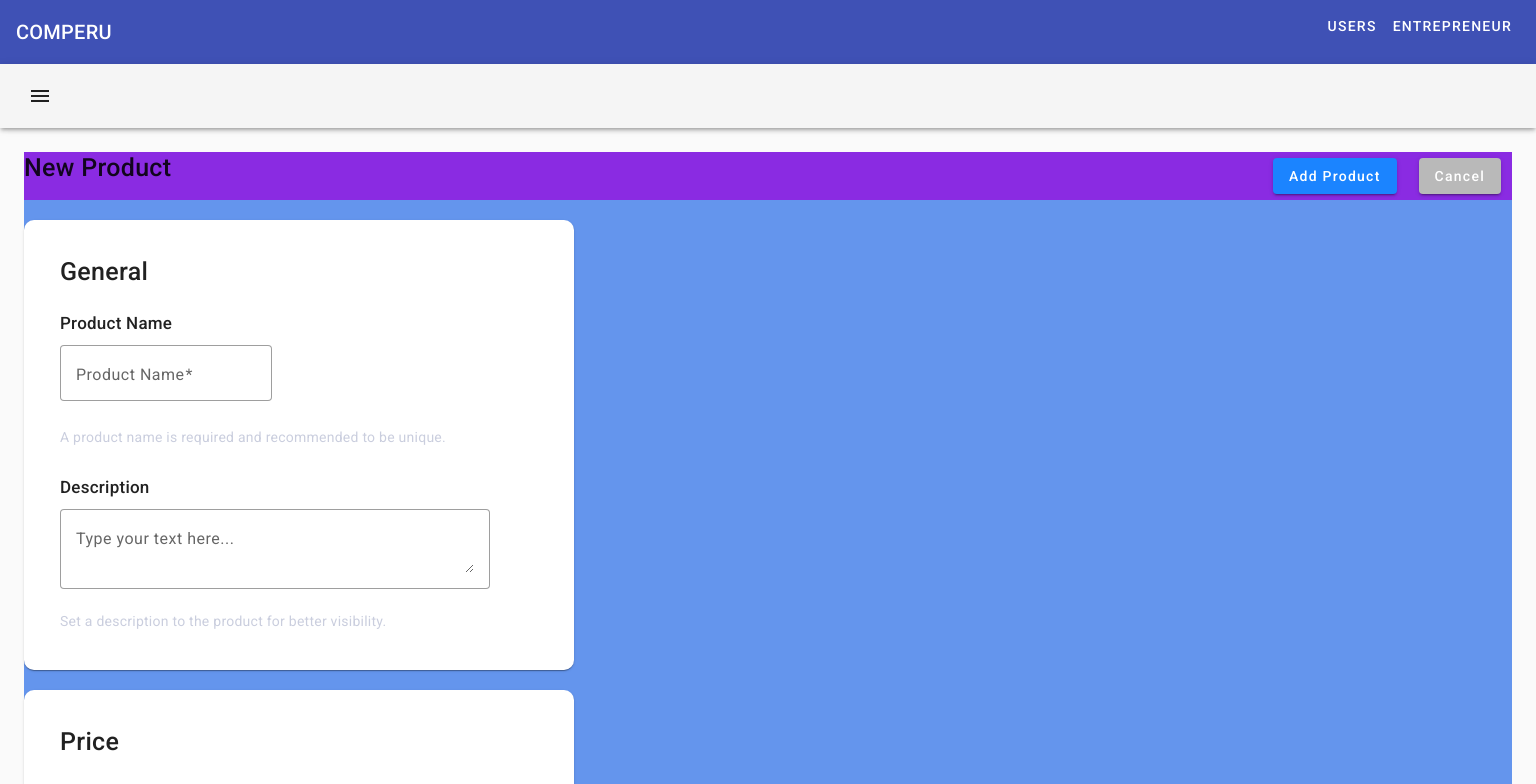
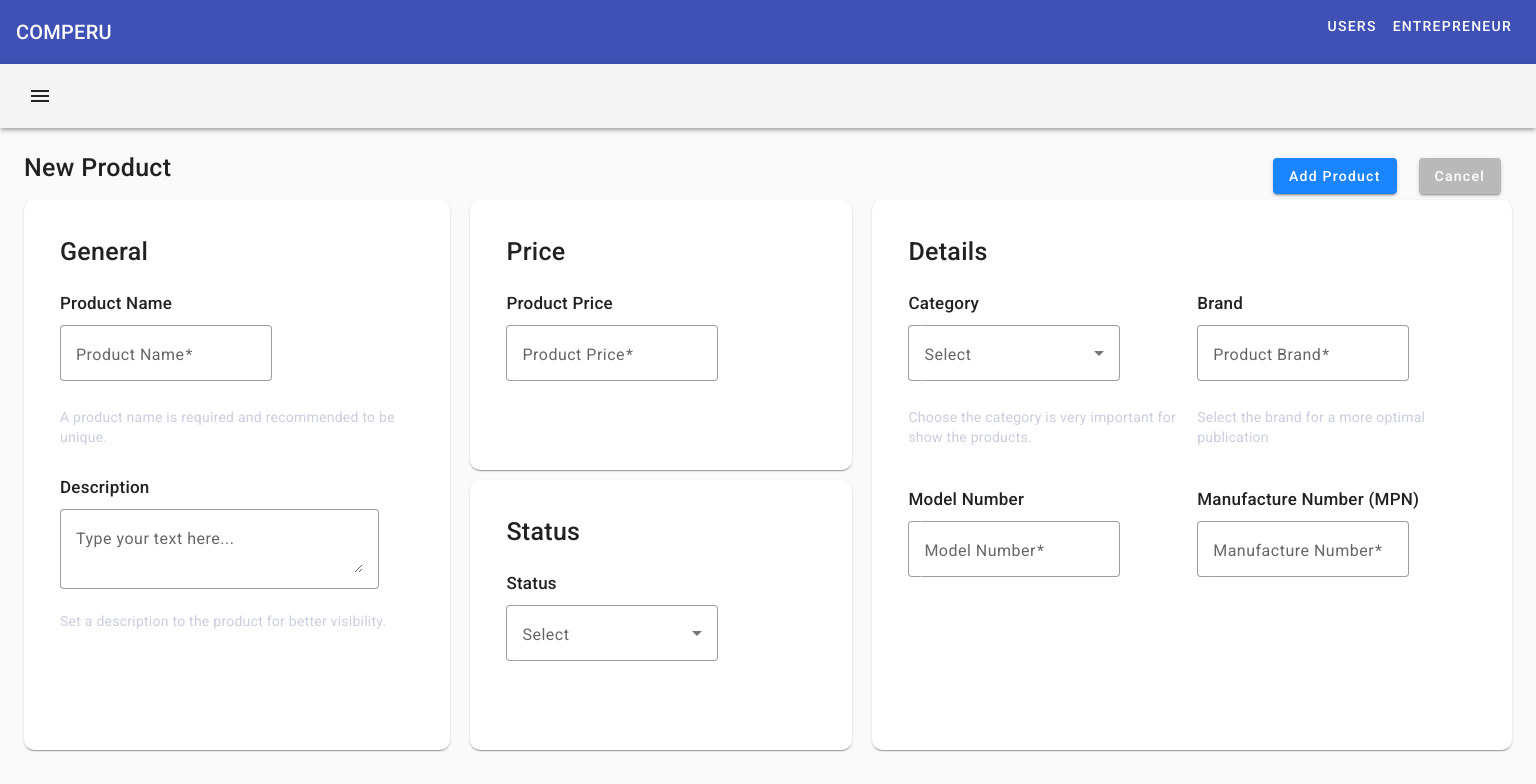
Before and after one commit to SI729-2401-WS51-Grupo-1/ComPeru-Frontend, an Angular app: page /entrepreneur/products in a window 1536 px wide. Both pictures are taken after typing "Sample" into the empty fields and a click on the button "Add Product". Shown: the top 784 px of the page. Built offline with nearby package versions, Linux system fonts and the light colour scheme; data requests are answered from the project's data file.

Commit message:
feat: Aggregate CRUD Product and responsive interface

```diff
--- a/src/app/admin-products/components/create-and-edit-product/create-and-edit-product.component.css
+++ b/src/app/admin-products/components/create-and-edit-product/create-and-edit-product.component.css
@@ -1,7 +1,7 @@
 .header-container{
   display: flex;
   justify-content: space-between;
-  background-color: blueviolet;
+  /*background-color: blueviolet;*/
   align-items: center;
 }
 .header-container-buttons{
@@ -23,21 +23,26 @@ border: none;
   background-color: #B9B9B9;
   color: white;
 }
-.form-section{
-  background-color: cornflowerblue;
+
+
+.cards-container{
+  /*background-color: cornflowerblue;*/
   display: grid;
   grid-template-columns: 1fr; /* Una columna por defecto en dispositivos móviles */
-  gap: 20px;
-  grid-auto-flow: row;
+  place-items: center;
+  grid-gap: 20px;
+  height: 100%;
+  width: 100%;
+
 }
-
 .card-general{
-  height: 450px;
-  min-width: 450px;
-  max-width: 550px;
+  height: 550px;
+  width: 380px;
+  min-width: 382px;
   padding:20px;
   border-radius: 10px;
 }
+
 .title{
   font-size: 25px;
 }
@@ -76,15 +81,90 @@ mat-card-header{
 .subcontainer-2{
   margin-top: 30px;
 }
-
+.cards-container__left{
+  height: 520px;
+  display: flex;
+  justify-content: space-between;
+  flex-direction: column;
+}
 .card-price{
-  height: 200px;
+  height: 250px;
 }
 
 .card-status{
-  height: 200px;
+  height: 250px;
 }
 
 .card-details{
   height: 650px;
 }
+@media (min-width: 1400px) {
+  /*.cards-container{*/
+  /*  height: 900px;*/
+  /*  display: grid;*/
+  /*  grid-template-columns: 1fr 2fr;*/
+  /*  grid-template-rows: repeat(4,1fr) ;*/
+
+  /*}*/
+  /*.card-general{*/
+  /*  width: 700px;*/
+  /*  grid-area: 1/2/3/3;*/
+  /*}*/
+  /*.card-status{*/
+  /*  width: 250px;*/
+  /*  grid-area: 1 / 1 /2 /2 ;*/
+  /*}*/
+  /*.card-price{*/
+  /*  width: 250px;*/
+  /*  grid-area: 2/1/3/2 ;*/
+  /*}*/
+  /*.card-details{*/
+  /*  grid-area: 3/1/4/3 ;*/
+  /*}*/
+  .sec-form{
+    max-width: 1600px;
+    margin: 0 auto;
+  }
+  .card-general {
+    grid-area: 1/1/2/2;
+    height: 550px;
+    width: 100%;
+  }
+  .cards-container{
+    display: grid;
+    grid-template-columns: 2fr 1fr 3fr;
+  }
+  .card-details{
+    grid-area: 1/3/2/4;
+    height: 550px;
+    width: 100%;
+  }
+  .cards-container__left{
+    height: 550px;
+    display: flex;
+    justify-content: space-between;
+    flex-direction: column;
+  }
+  .card-status{
+    height: 270px;
+  }
+  .card-price{
+    height: 270px;
+  }
+
+  .card-details mat-card-content{
+    display: grid;
+    grid-template-columns: 1fr 1fr;
+    grid-auto-flow: row;
+    grid-gap: 10px;
+  }
+
+  .card-details mat-card-content .subcontainer-2{
+    margin-top: 10px;
+  }
+
+  .card-details mat-card-content .subcontainer-2{
+    padding-bottom: 0;
+    height: 70px;
+  }
+}
--- a/src/app/admin-products/components/create-and-edit-product/create-and-edit-product.component.html
+++ b/src/app/admin-products/components/create-and-edit-product/create-and-edit-product.component.html
@@ -19,39 +19,11 @@
 
 
        }
-
      </div>
 
+     <div class="cards-container">
 
-
-     <mat-card class="card-general">
-       <mat-card-header>
-         <mat-card-title>General</mat-card-title>
-       </mat-card-header>
-       <mat-card-content>
-         <div class="card-subcontainer subcontainer-1">
-           <p class="subcontainer-title">Product Name</p>
-           <p>
-             <mat-form-field appearance="outline">
-               <mat-label>Product Name</mat-label>
-               <input matInput placeholder="Product Name" required [(ngModel)]="product.name" [ngModelOptions]="{standalone: true}">
-             </mat-form-field>
-           </p>
-           <p class="text-under">A product name is required and recommended to be unique. </p>
-         </div>
-
-         <div class="card-subcontainer subcontainer-2" >
-           <p class="subcontainer-title">Description</p>
-           <mat-form-field class="description-text-area" appearance="outline">
-             <mat-label>Type your text here...</mat-label>
-             <textarea matInput [(ngModel)]="product.description" [ngModelOptions]="{standalone: true}"></textarea>
-           </mat-form-field>
-           <p class="text-under">Set a description to the product for better visibility.</p>
-         </div>
-
-       </mat-card-content>
-
-     </mat-card>
+       <div class="cards-container__left">
 
          <mat-card class="card-general card-price">
            <mat-card-header>
@@ -90,6 +62,38 @@
              </div>
            </mat-card-content>
          </mat-card>
+       </div>
+
+       <mat-card class="card-general general">
+         <mat-card-header>
+           <mat-card-title>General</mat-card-title>
+         </mat-card-header>
+         <mat-card-content>
+           <div class="card-subcontainer subcontainer-1">
+             <p class="subcontainer-title">Product Name</p>
+             <p>
+               <mat-form-field appearance="outline">
+                 <mat-label>Product Name</mat-label>
+                 <input matInput placeholder="Product Name" required [(ngModel)]="product.name" [ngModelOptions]="{standalone: true}">
+               </mat-form-field>
+             </p>
+             <p class="text-under">A product name is required and recommended to be unique. </p>
+           </div>
+
+           <div class="card-subcontainer subcontainer-2" >
+             <p class="subcontainer-title">Description</p>
+             <mat-form-field class="description-text-area" appearance="outline">
+               <mat-label>Type your text here...</mat-label>
+               <textarea matInput [(ngModel)]="product.description" [ngModelOptions]="{standalone: true}"></textarea>
+             </mat-form-field>
+             <p class="text-under">Set a description to the product for better visibility.</p>
+           </div>
+
+         </mat-card-content>
+
+       </mat-card>
+
+
 
 
 
@@ -126,7 +130,7 @@
              </p>
              <p class="text-under">Select the brand for a more optimal publication </p>
            </div>
-         <div class="card-subcontainer subcontainer-1">
+           <div class="card-subcontainer subcontainer-3">
              <p class="subcontainer-title">Model Number</p>
              <p>
                <mat-form-field appearance="outline">
@@ -135,7 +139,7 @@
                </mat-form-field>
              </p>
            </div>
-         <div class="card-subcontainer subcontainer-1">
+           <div class="card-subcontainer subcontainer-4">
              <p class="subcontainer-title">Manufacture Number (MPN)</p>
              <p>
                <mat-form-field appearance="outline">
@@ -147,6 +151,12 @@
          </mat-card-content>
 
        </mat-card>
+
+
+     </div>
+
+
+
 
    </div>
 
```
Lines whose indentation alone changed are shown as unchanged.
